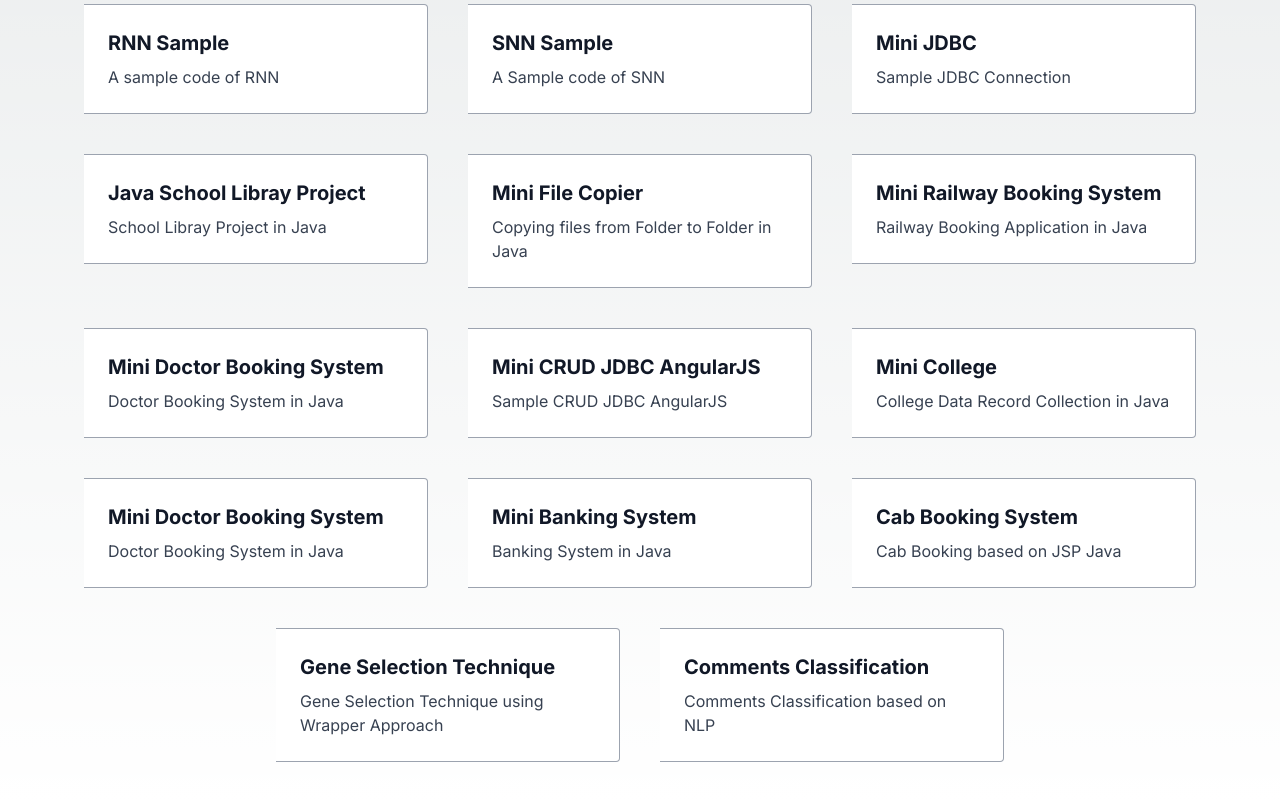
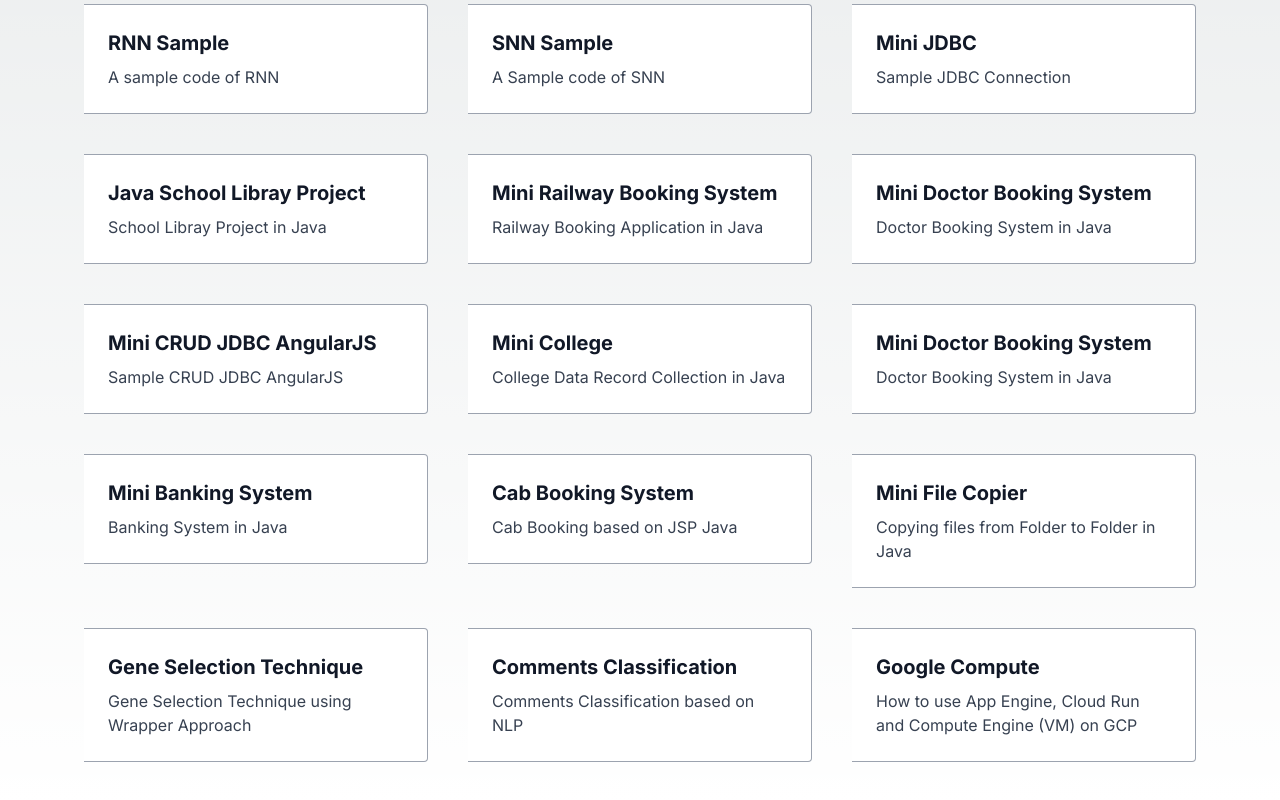
Before and after one commit to lsnsol/lsnsol.github.io, a Next.js app: page / in a window 1280 px wide. Shown: the part 1152-1952 px from the top of the page. Built offline with nearby package versions, Linux system fonts and the light colour scheme.

Commit message:
pick from json for easy editing

```diff
--- a/app/page.tsx
+++ b/app/page.tsx
@@ -1,126 +1,7 @@
-import Image from "next/image";
 import Link from "next/link";
+import Projects from "../public/assets/projectList.json";
 
 export default function Home() {
-
-  const projectList = [
-    {
-      title: 'Peregrine',
-      description: 'A clone of Twitter',
-      link: 'https://github.com/lsnsol/peregrine'
-    },
-    {
-      title: 'LFR Swarm',
-      description: 'Swarm of LFR Robots',
-      link: 'https://github.com/lsnsol/LFRSwarm'
-    },
-    {
-      title: 'Snippets',
-      description: 'Snippets of Code for utilities',
-      link: 'https://github.com/lsnsol/snippets'
-    },
-    {
-      title: 'Kubernetes',
-      description: 'How to Kubernetes',
-      link: 'https://github.com/lsnsol/kubernetes'
-    },
-    {
-      title: 'Kafka Spring Docker',
-      description: 'A sample of Kafka Spring and Docker',
-      link: 'https://github.com/lsnsol/kafka_spring_docker'
-    },
-    {
-      title: 'Mongo Crud',
-      description: 'A JS based Mongo CRUD',
-      link: 'https://github.com/lsnsol/mongo-crud'
-    },
-    {
-      title: 'Firebase Web App',
-      description: 'A sample implementation of Firebase',
-      link: 'https://github.com/lsnsol/firebase-web-app'
-    },
-    {
-      title: 'Concepts of Java',
-      description: 'Concepts of Java',
-      link: 'https://github.com/lsnsol/conceptsOfJava'
-    },
-    {
-      title: 'Sample C Programs',
-      description: 'Sample C Programs',
-      link: 'https://github.com/lsnsol/Sample-C-Programs'
-    },
-    {
-      title: 'RNN Sample',
-      description: 'A sample code of RNN',
-      link: 'https://github.com/lsnsol/rnn_sample'
-    },
-    {
-      title: 'SNN Sample',
-      description: 'A Sample code of SNN',
-      link: 'https://github.com/lsnsol/snn-sample'
-    },
-    {
-      title: 'Mini JDBC',
-      description: 'Sample JDBC Connection',
-      link: 'https://github.com/lsnsol/Mini-JDBC'
-    },
-    {
-      title: 'Java School Libray Project',
-      description: 'School Libray Project in Java',
-      link: 'https://github.com/lsnsol/Java-School-Library-Project'
-    },
-    {
-      title: 'Mini File Copier',
-      description: 'Copying files from Folder to Folder in Java',
-      link: 'https://github.com/lsnsol/Mini-File-Copier'
-    },
-    {
-      title: 'Mini Railway Booking System',
-      description: 'Railway Booking Application in Java',
-      link: 'https://github.com/lsnsol/Mini-Railway-Booking-System'
-    },
-    {
-      title: 'Mini Doctor Booking System',
-      description: 'Doctor Booking System in Java',
-      link: 'https://github.com/lsnsol/Mini-Doctor-Booking'
-    },
-    {
-      title: 'Mini CRUD JDBC AngularJS',
-      description: 'Sample CRUD JDBC AngularJS',
-      link: 'https://github.com/lsnsol/Mini-CRUD-JDBC-AngularJs'
-    },
-    {
-      title: 'Mini College',
-      description: 'College Data Record Collection in Java',
-      link: 'https://github.com/lsnsol/Mini-College'
-    },
-    {
-      title: 'Mini Doctor Booking System',
-      description: 'Doctor Booking System in Java',
-      link: 'https://github.com/lsnsol/Mini-Doctor-Booking'
-    },
-    {
-      title: 'Mini Banking System',
-      description: 'Banking System in Java',
-      link: 'https://github.com/lsnsol/Mini-Banking-System'
-    },
-    {
-      title: 'Cab Booking System',
-      description: 'Cab Booking based on JSP Java',
-      link: 'https://github.com/lsnsol/JSP-Java-Based-Cab-Booking-System'
-    },
-    {
-      title: 'Gene Selection Technique',
-      description: 'Gene Selection Technique using Wrapper Approach',
-      link: 'https://github.com/lsnsol/A-Novel-Gene-Selection-Technique-Using-Wrapper-Approach-on-Microarray-Gene-Expression-Data'
-    },
-    {
-      title: 'Comments Classification',
-      description: 'Comments Classification based on NLP',
-      link: 'https://github.com/lsnsol/NLP-Based-Comments-Classification'
-    }
-  ]
-
   return (
     <div>
       <div className="mt-5 text-xl">
@@ -174,15 +55,15 @@
         </div>
       </div>
       <div className="p-5 flex flex-wrap justify-center w-fit">
-        {projectList.map((item) =>
-          <Link href={item.link} passHref={true} key={item.title}>
+        {Projects.projectList.map((project) =>
+          <Link href={project.link} passHref={true} key={project.title}>
             <div className="p-5 w-96">
               <div className="h-48 lg:h-auto lg:w-48 flex-none bg-cover rounded-t lg:rounded-t-none lg:rounded-l text-center overflow-hidden" title="Woman holding a mug">
               </div>
               <div className="border-r border-b border-l border-gray-400 lg:border-l-0 lg:border-t lg:border-gray-400 bg-white rounded-b lg:rounded-b-none lg:rounded-r p-4 flex flex-col justify-between leading-normal">
                 <div className="p-2">
-                  <div className="text-gray-900 font-bold text-xl mb-2">{item.title}</div>
-                  <p className="text-gray-700 text-base">{item.description}</p>
+                  <div className="text-gray-900 font-bold text-xl mb-2">{project.title}</div>
+                  <p className="text-gray-700 text-base">{project.description}</p>
                 </div>
               </div>
             </div >
--- a/deploy.js
+++ b/deploy.js
@@ -4,7 +4,7 @@
     {
         nojekyll: true,
         cname: 'solutions.lurisan.in',
-        dotfiles: true,
+        dotfiles: true
     },
     function (err) {
         console.log(err)
--- /dev/null
+++ b/public/assets/projectList.json
@@ -0,0 +1,124 @@
+{
+  "projectList": [
+    {
+      "title": "Peregrine",
+      "description": "A clone of Twitter",
+      "link": "https://github.com/lsnsol/peregrine"
+    },
+    {
+      "title": "LFR Swarm",
+      "description": "Swarm of LFR Robots",
+      "link": "https://github.com/lsnsol/LFRSwarm"
+    },
+    {
+      "title": "Snippets",
+      "description": "Snippets of Code for utilities",
+      "link": "https://github.com/lsnsol/snippets"
+    },
+    {
+      "title": "Kubernetes",
+      "description": "How to Kubernetes",
+      "link": "https://github.com/lsnsol/kubernetes"
+    },
+    {
+      "title": "Kafka Spring Docker",
+      "description": "A sample of Kafka Spring and Docker",
+      "link": "https://github.com/lsnsol/kafka_spring_docker"
+    },
+    {
+      "title": "Mongo Crud",
+      "description": "A JS based Mongo CRUD",
+      "link": "https://github.com/lsnsol/mongo-crud"
+    },
+    {
+      "title": "Firebase Web App",
+      "description": "A sample implementation of Firebase",
+      "link": "https://github.com/lsnsol/firebase-web-app"
+    },
+    {
+      "title": "Concepts of Java",
+      "description": "Concepts of Java",
+      "link": "https://github.com/lsnsol/conceptsOfJava"
+    },
+    {
+      "title": "Sample C Programs",
+      "description": "Sample C Programs",
+      "link": "https://github.com/lsnsol/Sample-C-Programs"
+    },
+    {
+      "title": "RNN Sample",
+      "description": "A sample code of RNN",
+      "link": "https://github.com/lsnsol/rnn_sample"
+    },
+    {
+      "title": "SNN Sample",
+      "description": "A Sample code of SNN",
+      "link": "https://github.com/lsnsol/snn-sample"
+    },
+    {
+      "title": "Mini JDBC",
+      "description": "Sample JDBC Connection",
+      "link": "https://github.com/lsnsol/Mini-JDBC"
+    },
+    {
+      "title": "Java School Libray Project",
+      "description": "School Libray Project in Java",
+      "link": "https://github.com/lsnsol/Java-School-Library-Project"
+    },
+    {
+      "title": "Mini Railway Booking System",
+      "description": "Railway Booking Application in Java",
+      "link": "https://github.com/lsnsol/Mini-Railway-Booking-System"
+    },
+    {
+      "title": "Mini Doctor Booking System",
+      "description": "Doctor Booking System in Java",
+      "link": "https://github.com/lsnsol/Mini-Doctor-Booking"
+    },
+    {
+      "title": "Mini CRUD JDBC AngularJS",
+      "description": "Sample CRUD JDBC AngularJS",
+      "link": "https://github.com/lsnsol/Mini-CRUD-JDBC-AngularJs"
+    },
+    {
+      "title": "Mini College",
+      "description": "College Data Record Collection in Java",
+      "link": "https://github.com/lsnsol/Mini-College"
+    },
+    {
+      "title": "Mini Doctor Booking System",
+      "description": "Doctor Booking System in Java",
+      "link": "https://github.com/lsnsol/Mini-Doctor-Booking"
+    },
+    {
+      "title": "Mini Banking System",
+      "description": "Banking System in Java",
+      "link": "https://github.com/lsnsol/Mini-Banking-System"
+    },
+    {
+      "title": "Cab Booking System",
+      "description": "Cab Booking based on JSP Java",
+      "link": "https://github.com/lsnsol/JSP-Java-Based-Cab-Booking-System"
+    },
+    {
+      "title": "Mini File Copier",
+      "description": "Copying files from Folder to Folder in Java",
+      "link": "https://github.com/lsnsol/Mini-File-Copier"
+    },
+    {
+      "title": "Gene Selection Technique",
+      "description": "Gene Selection Technique using Wrapper Approach",
+      "link": "https://github.com/lsnsol/A-Novel-Gene-Selection-Technique-Using-Wrapper-Approach-on-Microarray-Gene-Expression-Data"
+    },
+    {
+      "title": "Comments Classification",
+      "description": "Comments Classification based on NLP",
+      "link": "https://github.com/lsnsol/NLP-Based-Comments-Classification"
+    },
+    {
+      "title": "Google Compute",
+      "description": "How to use App Engine, Cloud Run and Compute Engine (VM) on GCP",
+      "link": "https://github.com/lsnsol/google-compute"
+    }
+  ]
+}
```
Also changed, not shown: 1 other file (tests, documents, lock files or other folders).
